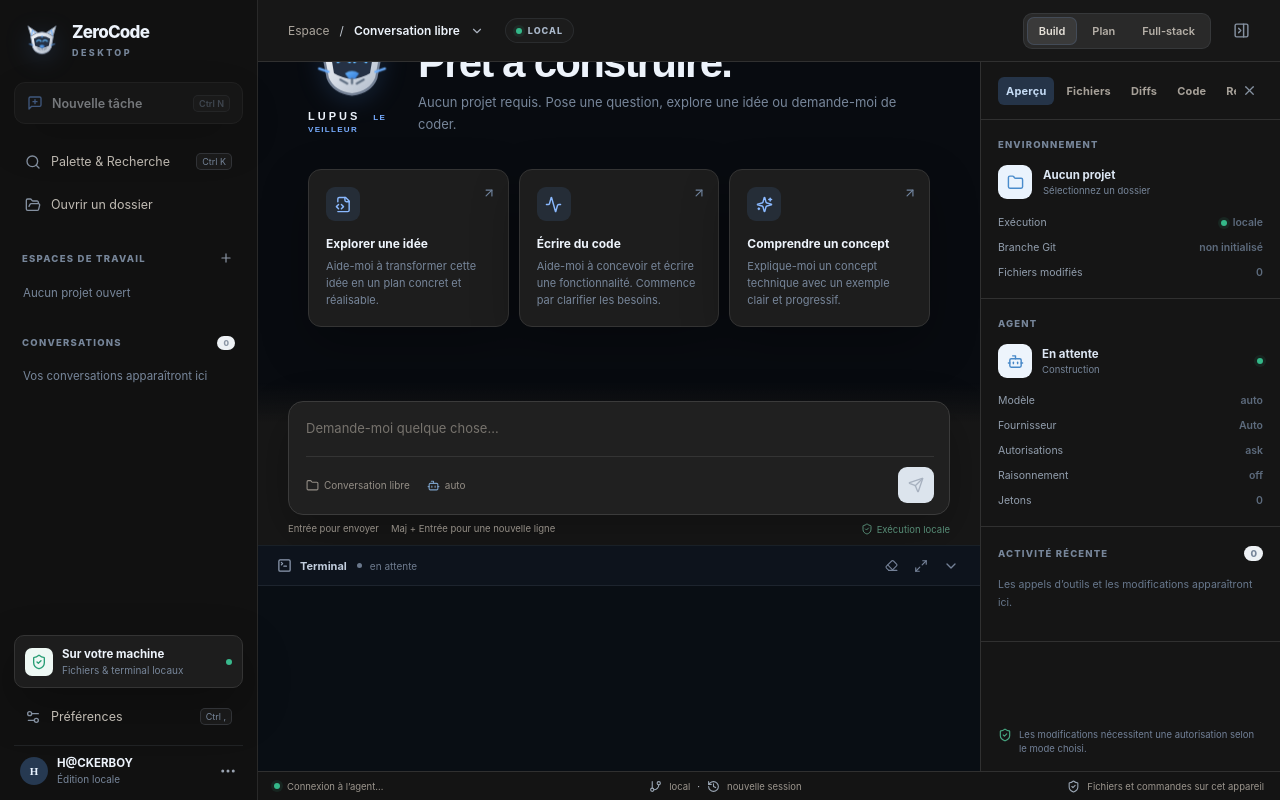
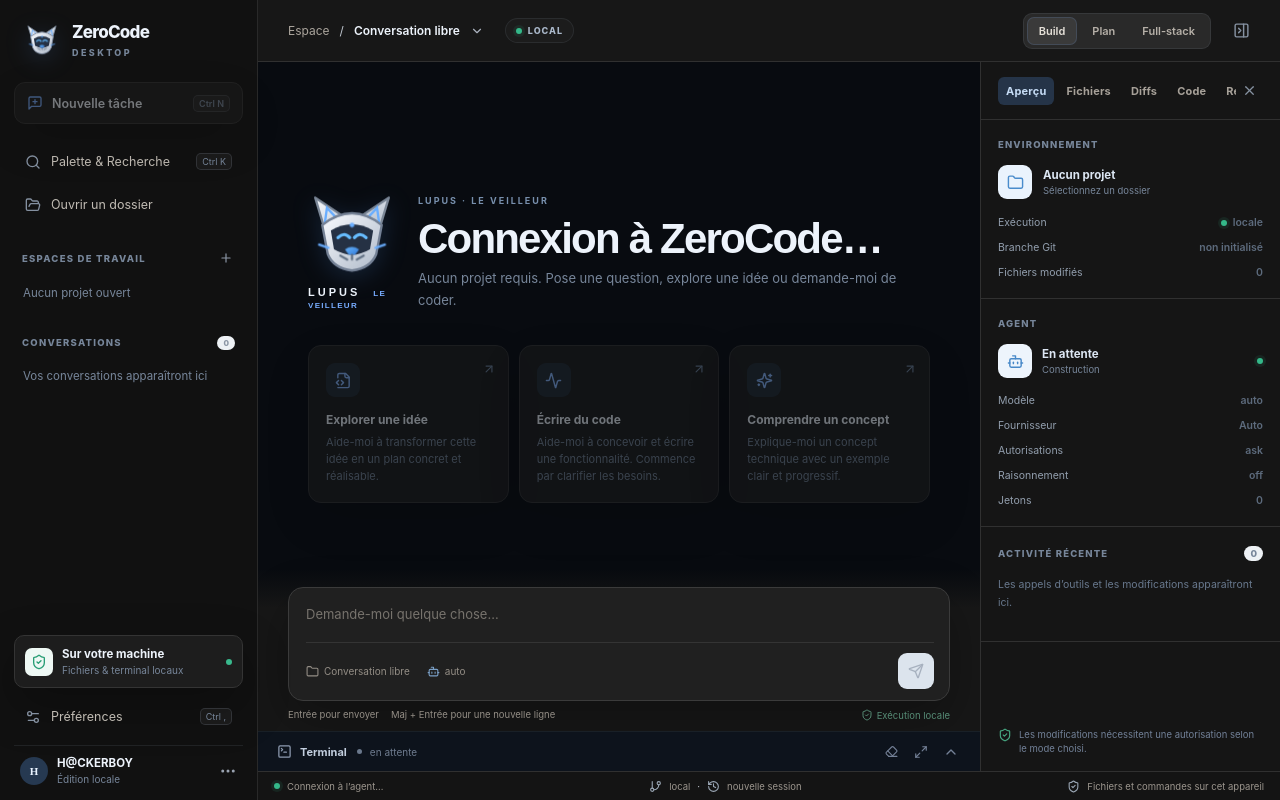
Before and after one commit to hackerboy-223/zerocode, a React (Vite) app in the folder desktop/: page / in a window 1280 px wide. Built offline with nearby package versions, Linux system fonts and the light colour scheme.

Commit message:
polish(desktop): refine zero-first welcome state

```diff
--- a/desktop/src/App.tsx
+++ b/desktop/src/App.tsx
@@ -174,7 +174,7 @@ export default function App() {
   const [checkpoints, setCheckpoints] = useState(0);
   const [draft, setDraft] = useState("");
   const [busy, setBusy] = useState(false);
-  const [terminalOpen, setTerminalOpen] = useState(true);
+  const [terminalOpen, setTerminalOpen] = useState(false);
   const [rightOpen, setRightOpen] = useState(true);
   const [contextTab, setContextTab] = useState<"overview" | "files" | "diffs" | "editor" | "search" | "mcp">("overview");
   const [sidebarOpen, setSidebarOpen] = useState(false);
@@ -968,10 +968,10 @@ export default function App() {
             <div className="chat-scroll" ref={scrollRef}>
               {messages.length === 0 ? (
                 <motion.div className="empty-chat" initial={{ opacity: 0, y: 16 }} animate={{ opacity: 1, y: 0 }} transition={{ duration: 0.5 }}>
-                  <div className="greeting-row"><Lupus size="large" /><div><span className="eyebrow">LUPUS · LE VEILLEUR</span><h1>Prêt à construire.</h1><p>{workspace ? <>Le projet <strong>{shortPath(workspace)}</strong> est ouvert sur votre machine.</> : <>Aucun projet requis. Pose une question, explore une idée ou demande-moi de coder.</>}</p></div></div>
+                  <div className="greeting-row"><Lupus size="large" /><div><span className="eyebrow">LUPUS · LE VEILLEUR</span><h1>{agentReady ? (workspace ? "Prêt à construire." : "Qu’est-ce qu’on construit ?") : "Connexion à ZeroCode…"}</h1><p>{workspace ? <>Le projet <strong>{shortPath(workspace)}</strong> est ouvert sur votre machine.</> : <>Aucun projet requis. Pose une question, explore une idée ou demande-moi de coder.</>}</p></div></div>
                   <div className="suggestion-grid">
                     {starterIdeas.map((idea, index) => (
-                      <motion.button key={idea.title} className="suggestion-card" onClick={() => void sendPrompt(idea.prompt)} whileHover={{ y: -3 }} whileTap={{ scale: 0.985 }} transition={{ duration: 0.18 }}>
+                      <motion.button key={idea.title} className="suggestion-card" onClick={() => void sendPrompt(idea.prompt)} disabled={!agentId || !agentReady || busy} whileHover={{ y: -3 }} whileTap={{ scale: 0.985 }} transition={{ duration: 0.18 }}>
                         <span className="suggestion-icon">{index === 0 ? <FileCode2 size={17} /> : index === 1 ? <Activity size={17} /> : <Sparkles size={17} />}</span>
                         <strong>{idea.title}</strong><p>{idea.prompt}</p><ArrowUpRight />
                       </motion.button>
```
